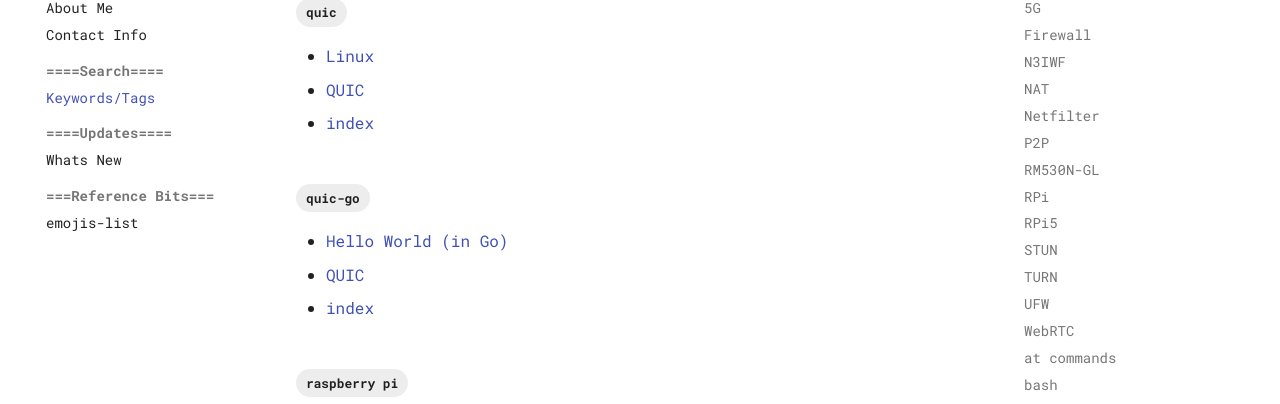
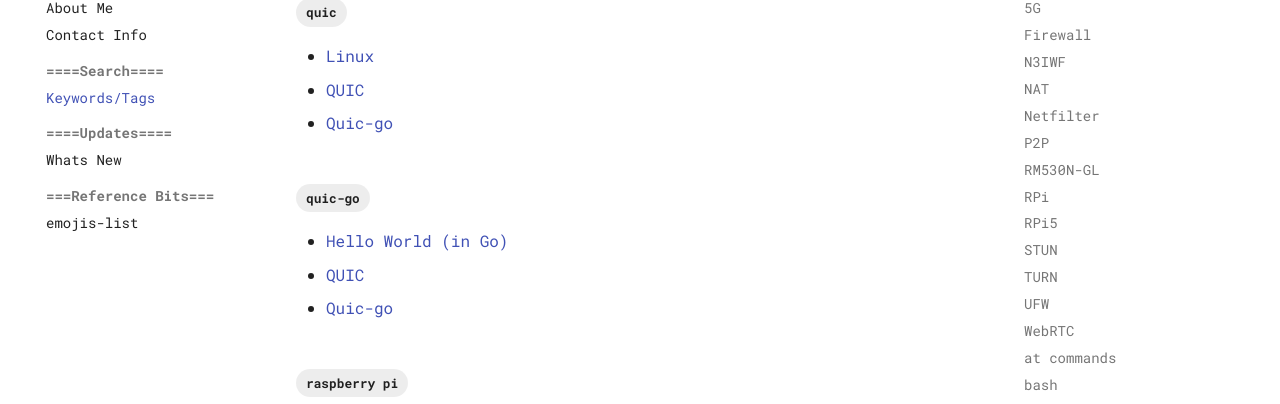
Before and after one commit to alohamujeeb/alohamujeeb.github.io, an MkDocs documentation site: the page built from docs/tags.md, in a window 1280 px wide and 900 px high, scrolled down 6096 px. Shown: the part 148-552 px from the top of the window. Built offline with MkDocs 1.6.1 and Material for MkDocs 9.7.7, drawn with Linux system fonts in a browser that asks for light colours; some of the changed lines change nothing that is shown.

Commit message:
minor adjustments

```diff
--- a/mkdocs.yml
+++ b/mkdocs.yml
@@ -181,7 +181,7 @@ nav:
     - ===Frameworks/Libs===:
       - frameworks: programming/frameworks/index.md
       - QUIC-GO 101:
-        - index: programming/frameworks/quicgo101/index.md
+        - Quic-go: programming/frameworks/quicgo101/index.md
         - Hello World (in Go): programming/frameworks/quicgo101/01-hello-world.md
         - Hello World (in Python): programming/frameworks/quicgo101/01-hello-world-python-quic.md
 
```
